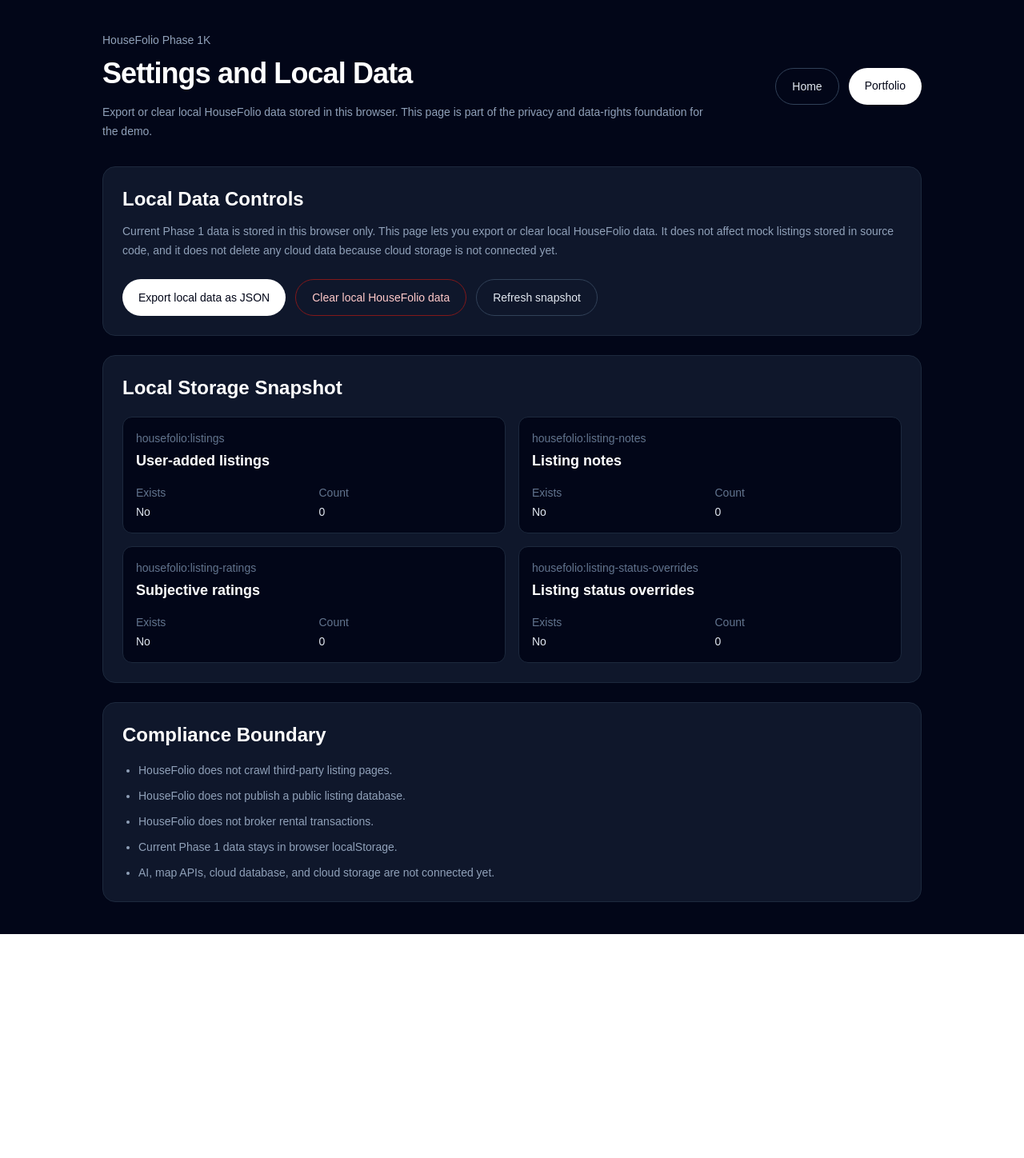
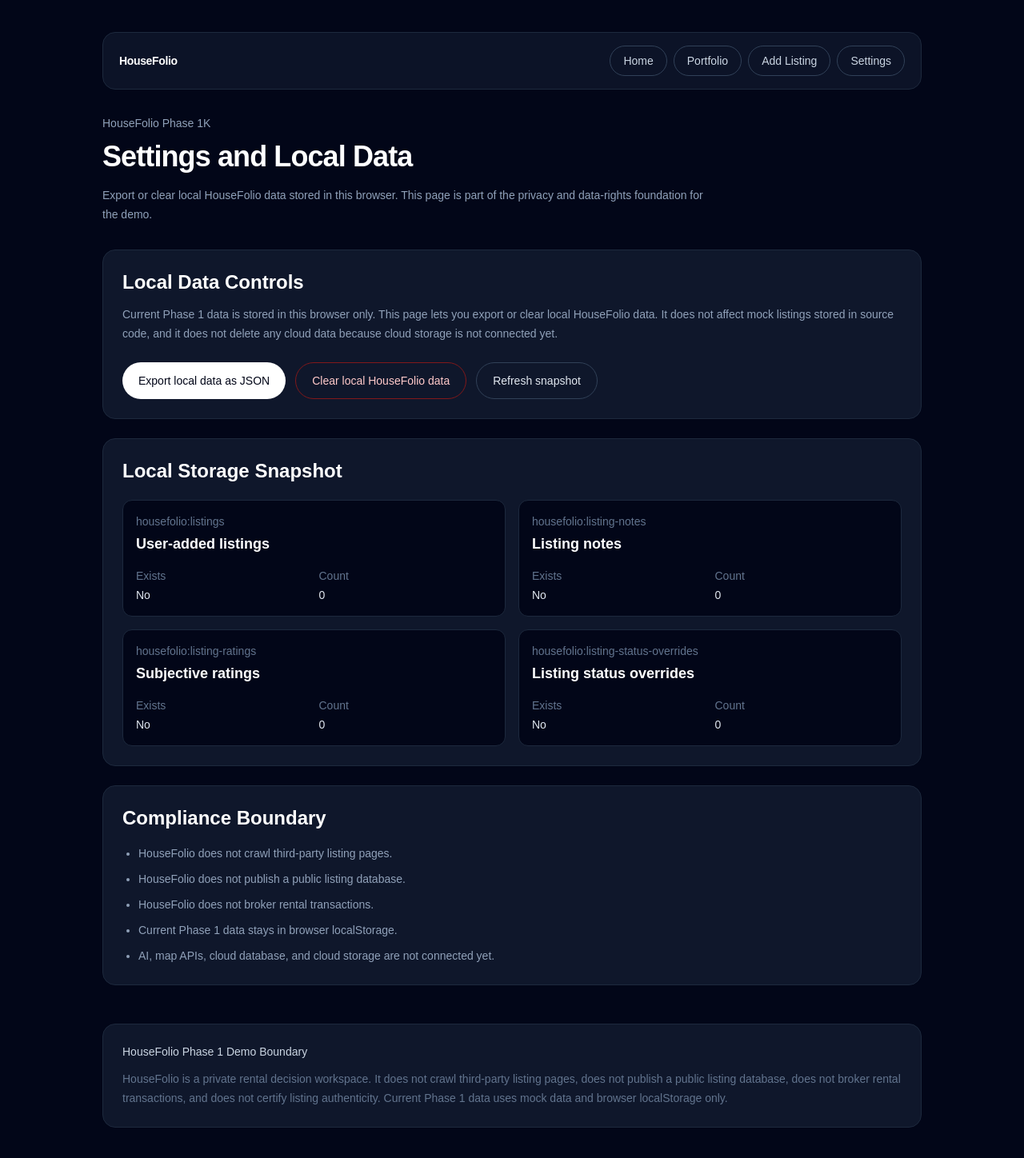
Before and after one commit to Qiu-Jiajun/HouseFolio, a Next.js app: page /settings in a window 1280 px wide. Shown: the whole page at 80% size. Before the commit the page ends 1168 px from the top, so only its background shows below. Built offline with nearby package versions, Linux system fonts and the light colour scheme.

Commit message:
feat: add global navigation and compliance footer

```diff
--- a/src/app/page.tsx
+++ b/src/app/page.tsx
@@ -1,3 +1,6 @@
+import { AppNav } from "@/components/app-nav";
+import { ComplianceFooter } from "@/components/compliance-footer";
+
 const engines = [
   {
     level: "L1",
@@ -21,8 +24,10 @@ const engines = [
 
 export default function Home() {
   return (
-    <main className="min-h-screen bg-slate-950 px-6 py-16 text-white">
+    <main className="min-h-screen bg-slate-950 px-6 py-10 text-white">
       <section className="mx-auto max-w-5xl">
+        <AppNav />
+
         <p className="mb-4 text-sm font-medium text-slate-400">
           HouseFolio · Private rental decision workspace
         </p>
@@ -85,11 +90,13 @@ export default function Home() {
         <div className="mt-10 rounded-2xl border border-slate-800 bg-slate-900 p-6">
           <h2 className="mb-3 text-xl font-semibold">Current Phase</h2>
           <p className="text-sm leading-6 text-slate-400">
-            Phase 1K: local data export and clearing controls. The demo still
+            Phase 1L: global navigation and compliance footer. The demo still
             uses mock data and browser localStorage. Supabase, map APIs, and AI
             services are intentionally not connected yet.
           </p>
         </div>
+
+        <ComplianceFooter />
       </section>
     </main>
   );
--- a/src/app/portfolio/[id]/page.tsx
+++ b/src/app/portfolio/[id]/page.tsx
@@ -1,3 +1,5 @@
+import { AppNav } from "@/components/app-nav";
+import { ComplianceFooter } from "@/components/compliance-footer";
 import { ListingDetailView } from "@/components/listing-detail-view";
 
 type ListingDetailPageProps = {
@@ -12,15 +14,22 @@ export default async function ListingDetailPage({
   const { id } = await params;
 
   return (
-    <main className="min-h-screen bg-slate-950 px-6 py-12 text-white">
+    <main className="min-h-screen bg-slate-950 px-6 py-10 text-white">
       <section className="mx-auto max-w-6xl">
-        <a href="/portfolio" className="text-sm text-slate-400 hover:text-white">
-          ← 返回 Portfolio
-        </a>
+        <AppNav />
 
-        <div className="mt-8">
-          <ListingDetailView listingId={id} />
+        <div className="mb-6">
+          <a
+            href="/portfolio"
+            className="text-sm text-slate-400 hover:text-white"
+          >
+            Back to Portfolio
+          </a>
         </div>
+
+        <ListingDetailView listingId={id} />
+
+        <ComplianceFooter />
       </section>
     </main>
   );
--- a/src/app/portfolio/page.tsx
+++ b/src/app/portfolio/page.tsx
@@ -1,34 +1,15 @@
+import { AppNav } from "@/components/app-nav";
+import { ComplianceFooter } from "@/components/compliance-footer";
 import { PortfolioList } from "@/components/portfolio-list";
 
 export default function PortfolioPage() {
   return (
-    <main className="min-h-screen bg-slate-950 px-6 py-12 text-white">
+    <main className="min-h-screen bg-slate-950 px-6 py-10 text-white">
       <section className="mx-auto max-w-6xl">
+        <AppNav />
+
         <div className="mb-8">
-          <div className="flex flex-wrap gap-3">
-            <a
-              href="/"
-              className="rounded-full border border-slate-700 px-4 py-2 text-sm text-slate-300 hover:bg-slate-900 hover:text-white"
-            >
-              Home
-            </a>
-
-            <a
-              href="/portfolio/new"
-              className="rounded-full border border-slate-700 px-4 py-2 text-sm text-slate-300 hover:bg-slate-900 hover:text-white"
-            >
-              Add Listing
-            </a>
-
-            <a
-              href="/settings"
-              className="rounded-full border border-slate-700 px-4 py-2 text-sm text-slate-300 hover:bg-slate-900 hover:text-white"
-            >
-              Settings
-            </a>
-          </div>
-
-          <p className="mt-8 text-sm font-medium text-slate-400">
+          <p className="text-sm font-medium text-slate-400">
             HouseFolio · Portfolio
           </p>
 
@@ -56,6 +37,8 @@ export default function PortfolioPage() {
         </div>
 
         <PortfolioList />
+
+        <ComplianceFooter />
       </section>
     </main>
   );
--- a/src/app/settings/page.tsx
+++ b/src/app/settings/page.tsx
@@ -1,11 +1,14 @@
+import { AppNav } from "@/components/app-nav";
+import { ComplianceFooter } from "@/components/compliance-footer";
 import { SettingsLocalDataPanel } from "@/components/settings-local-data-panel";
 
 export default function SettingsPage() {
   return (
     <main className="min-h-screen bg-slate-950 px-6 py-10 text-white">
       <div className="mx-auto max-w-5xl">
-        <div className="mb-8 flex flex-wrap items-center justify-between gap-4">
-          <div>
+        <AppNav />
+
+        <div className="mb-8">
           <p className="mb-3 text-sm font-medium text-slate-400">
             HouseFolio Phase 1K
           </p>
@@ -18,23 +21,9 @@ export default function SettingsPage() {
           </p>
         </div>
 
-          <div className="flex flex-wrap gap-3">
-            <a
-              href="/"
-              className="rounded-full border border-slate-700 px-5 py-3 text-sm font-medium text-slate-200 hover:bg-slate-900"
-            >
-              Home
-            </a>
-            <a
-              href="/portfolio"
-              className="rounded-full bg-white px-5 py-3 text-sm font-medium text-slate-950 hover:bg-slate-200"
-            >
-              Portfolio
-            </a>
-          </div>
-        </div>
+        <SettingsLocalDataPanel />
 
-        <SettingsLocalDataPanel />
+        <ComplianceFooter />
       </div>
     </main>
   );
--- /dev/null
+++ b/src/components/app-nav.tsx
@@ -0,0 +1,39 @@
+export function AppNav() {
+  return (
+    <nav className="mb-8 flex flex-wrap items-center justify-between gap-4 rounded-2xl border border-slate-800 bg-slate-900/80 px-5 py-4">
+      <a href="/" className="text-sm font-semibold tracking-tight text-white">
+        HouseFolio
+      </a>
+
+      <div className="flex flex-wrap gap-2">
+        <a
+          href="/"
+          className="rounded-full border border-slate-700 px-4 py-2 text-sm text-slate-300 hover:bg-slate-800 hover:text-white"
+        >
+          Home
+        </a>
+
+        <a
+          href="/portfolio"
+          className="rounded-full border border-slate-700 px-4 py-2 text-sm text-slate-300 hover:bg-slate-800 hover:text-white"
+        >
+          Portfolio
+        </a>
+
+        <a
+          href="/portfolio/new"
+          className="rounded-full border border-slate-700 px-4 py-2 text-sm text-slate-300 hover:bg-slate-800 hover:text-white"
+        >
+          Add Listing
+        </a>
+
+        <a
+          href="/settings"
+          className="rounded-full border border-slate-700 px-4 py-2 text-sm text-slate-300 hover:bg-slate-800 hover:text-white"
+        >
+          Settings
+        </a>
+      </div>
+    </nav>
+  );
+}
--- /dev/null
+++ b/src/components/compliance-footer.tsx
@@ -0,0 +1,17 @@
+export function ComplianceFooter() {
+  return (
+    <footer className="mt-12 rounded-2xl border border-slate-800 bg-slate-900 p-6">
+      <p className="text-sm font-medium text-slate-300">
+        HouseFolio Phase 1 Demo Boundary
+      </p>
+
+      <p className="mt-3 text-sm leading-6 text-slate-500">
+        HouseFolio is a private rental decision workspace. It does not crawl
+        third-party listing pages, does not publish a public listing database,
+        does not broker rental transactions, and does not certify listing
+        authenticity. Current Phase 1 data uses mock data and browser
+        localStorage only.
+      </p>
+    </footer>
+  );
+}
```
Lines whose indentation alone changed are shown as unchanged.
